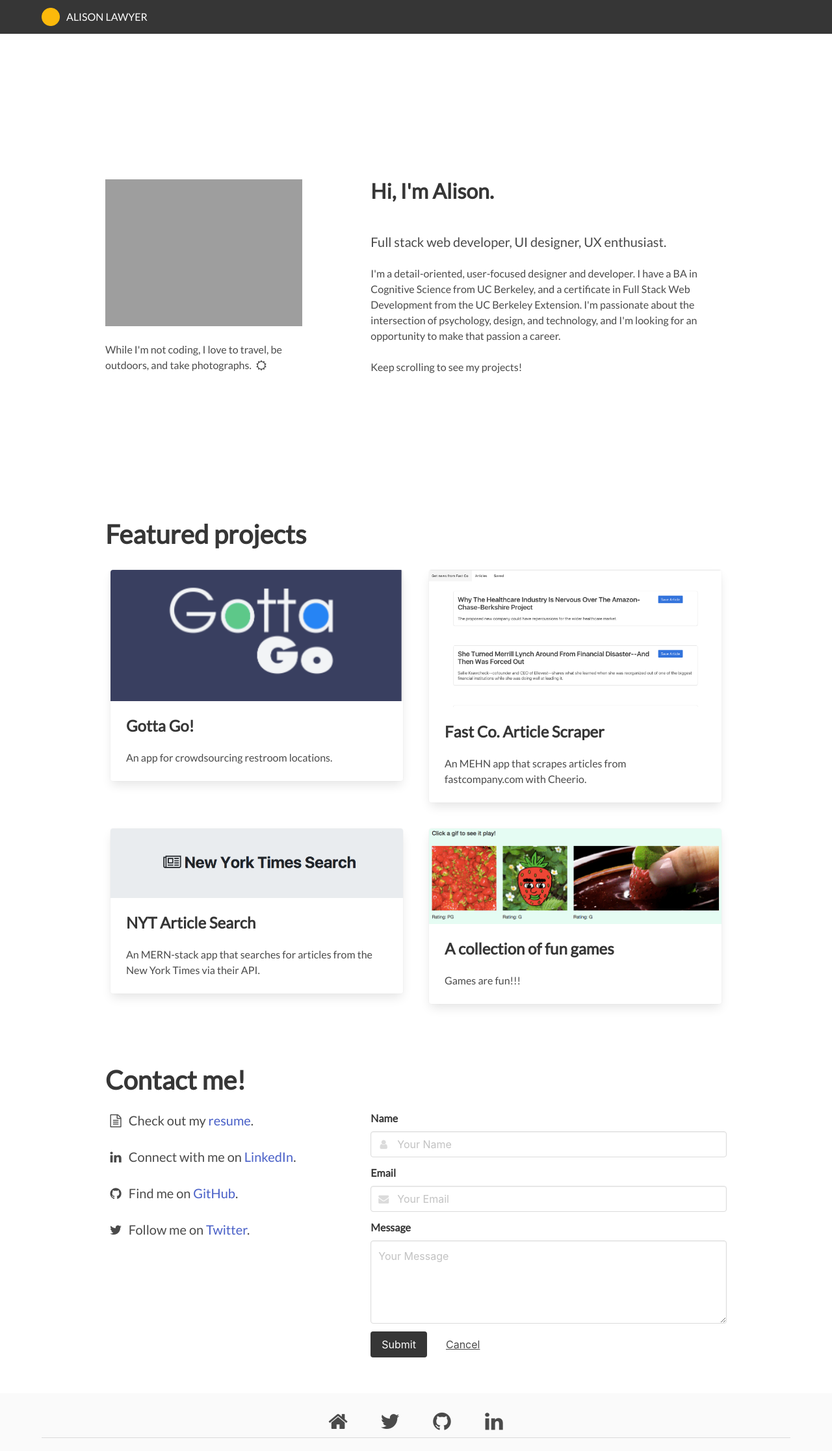
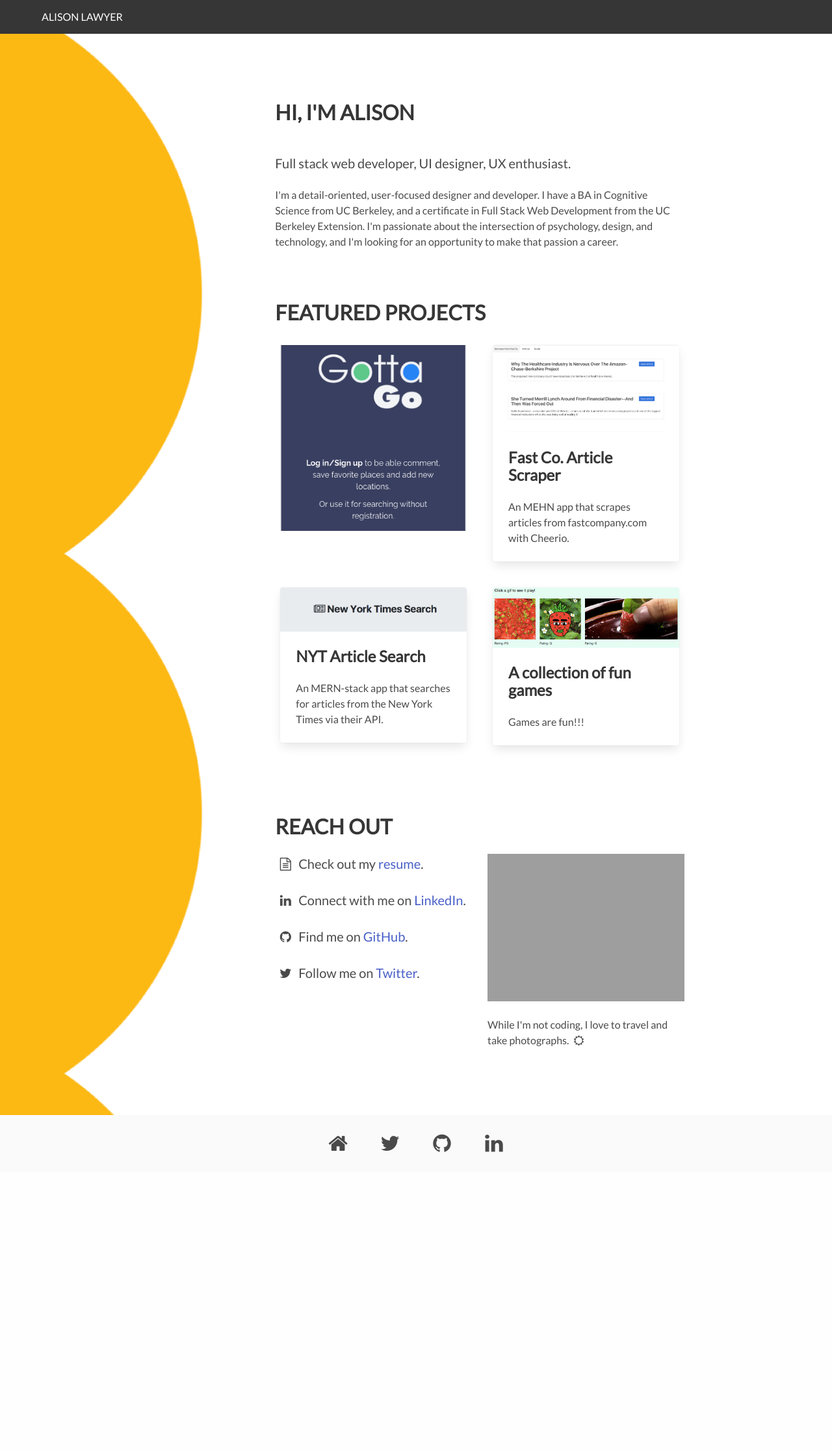
Before and after one commit to anlawyer/portfolio, a Node server app: page / in a window 1280 px wide. Shown: the whole page at 65% size. After the commit the page ends 1773 px from the top, so only its background shows below. Run offline with Node 20, Linux system fonts and the light colour scheme; some libraries are stand-ins or nearby versions; grey boxes are pictures that could not be loaded.

Commit message:
changed landing page

```diff
--- a/public/css/style.css
+++ b/public/css/style.css
@@ -1,11 +1,25 @@
+* {
+  box-sizing: border-box;
+}
+
 html,body {
   font-family: 'Lato', sans-serif;
 }
 
-body {
-  /* background-color: gray;
-  background-position:  */
+.bg-img {
+  background-image: url(../images/big-bg.png);
+  /* margin-left: -100px; */
+  background-position: -70px;
+  background-repeat:  no-repeat;
+  background-attachment: fixed;
+  background-size:  cover;
 }
+
+.img-responsive {
+      display: block;
+      max-width: 100%;
+      height: auto;
+   }
 
 .footer {
   flex-shrink: 0;
@@ -14,6 +28,14 @@ body {
 
 a:hover, button:hover {
   color: #fbca04;
+}
+
+ a:hover figure {
+  color: #fbca04;
+}
+
+.left-nav {
+  position: fixed;
 }
 
 .left-wrapper {
--- a/views/pages/index.ejs
+++ b/views/pages/index.ejs
@@ -4,15 +4,16 @@
   <% include ../partials/head %>
 </head>
 <body>
+  <% include ../partials/header %>
+  <figure class="bg-img img-responsive">
   <section class="hero is-fullheight is-default is-bold">
-  <% include ../partials/header %>
     <div class="hero-body">
       <div class="container">
-        <div class="columns is-multiline">
+        <div class="columns">
           <!-- column for intro -->
-          <div class="column is-10 is-offset-1 intro">
-            <div class="columns is-multiline">
-              <div class="column is-4">
+          <!-- <div class="column is-10 is-offset-1 intro"> -->
+            <!-- <div class="columns is-multiline"> -->
+              <!-- <div class="column is-4">
                 <figure class="image">
                   <img src="../../images/me.JPG" alt="picture of alison">
                 </figure>
@@ -27,10 +28,21 @@
                     </p>
                   </div>
                 </div>
+              </div> -->
+              <!-- left side -->
+              <div class="column is-2">
+                <div class="left-nav">
+                  <!-- <h2 class="is-2">
+                    HELLO
+                  </h2> -->
                 </div>
-              <div class="column is-7 is-offset-1">
+              </div>
+              <!-- right side -->
+              <div class="column is-8 is-offset-1">
+                <div class="columns is-multiline">
+                  <div class="column is-10 is-offset-1 intro">
                     <h2 class="title is-3">
-                  Hi, I'm Alison.
+                      HI, I'M ALISON
                     </h2>
                     <br />
                     <h5 class="subtitle is-5">
@@ -43,10 +55,6 @@
                       intersection of psychology, design, and technology, and I'm looking
                       for an opportunity to make that passion a career.
                     </p>
-                <br />
-                <p>
-                  Keep scrolling to see my projects!
-                </p>
                   </div>
                   <!-- <div class="column is-12">
                   </div>
@@ -57,31 +65,31 @@
                       <i class="fa fa-3x fa-chevron-down" aria-hidden="true"></i>
                     </span>
                   </div> -->
+                <!-- </div>
               </div>
-          </div>
-        </div>
-      </div>
-    </div>
-  </section>
-  <section>
-    <div class="container">
-      <div class="columns is-multiline">
+            </div> -->
+          <!-- </div> -->
+        <!-- </div> -->
+      <!-- </section>
+      <section> -->
+        <!-- <div class="container"> -->
+          <!-- <div class="columns is-multiline"> -->
             <!-- column for projects -->
             <div class="column is-10 is-offset-1 projects">
-          <h2 class="title is-2">
-            Featured projects
+              <h2 class="title is-3">
+                FEATURED PROJECTS
               </h2>
               <div class="columns is-multiline">
                 <div class="column is-6 card-cont">
-              <div class="card">
-                <div class="card-image">
+                  <!-- <div class="box"> -->
+                    <!-- <div class="card-image"> -->
                       <a href="/gottago">
-                  <figure class="image">
-                    <img src="../../images/gg2-landing.png">
+                      <figure class="image ">
+                        <img src="../../images/GottaGo-landing.png">
                       </figure>
                     </a>
-                </div>
-                <div class="card-content">
+                    <!-- </div> -->
+                    <!-- <div class="card-content">
                       <a href="/gottago">
                         <h4 class="title is-4">Gotta Go!</h4>
                       </a>
@@ -89,8 +97,8 @@
                       <p>
                         An app for crowdsourcing restroom locations.
                       </p>
-                </div>
-              </div>
+                    </div> -->
+                  <!-- </div> -->
                 </div>
                 <!-- FastCo scraper -->
                 <div class="column is-6 card-cont">
@@ -202,11 +210,11 @@
             </div>
             <!-- column for contact -->
             <div class="column is-10 is-offset-1 contact">
-          <h2 class="title is-2">
-            Contact me!
+              <h2 class="title is-3">
+                REACH OUT
               </h2>
               <div class="columns is-multiline">
-            <div class="column is-5">
+                <div class="column is-6">
                   <h5 class="subtitle is-5">
                     <span class="icon is-medium">
                       <i class="fa fa-file-text-o" aria-hidden="true"></i>
@@ -232,7 +240,23 @@
                     Follow me on <a href="https://twitter.com/alison_lawyer" target="_blank">Twitter</a>.
                   </h5>
                 </div>
-            <div class="column is-7">
+                <div class="column is-6">
+                  <figure class="image">
+                    <img src="../../images/me.JPG" alt="picture of alison">
+                  </figure>
+                  <br />
+                  <div class="columns">
+                    <div class="column is-12">
+                      <p>
+                        While I'm not coding, I love to travel and take photographs.
+                        <span class="icon">
+                          <i class="fa fa-sun-o" aria-hidden="true"></i>
+                        </span>
+                      </p>
+                    </div>
+                  </div>
+                </div>
+                <!-- <div class="column is-10">
                   <form action="https://formspree.io/hello@alisoncodes.com"
                     method="POST" id="emailForm">
                     <div class="field">
@@ -268,13 +292,16 @@
                       </div>
                     </div>
                   </form>
+                </div> -->
               </div>
             </div>
           </div>
         </div>
       </div>
-    <!-- </div> -->
+    </div>
+  </div>
+    <% include ../partials/footer %>
   </section>
-  <% include ../partials/footer %>
+  </figure>
 </body>
 </html>
--- a/views/partials/head.ejs
+++ b/views/partials/head.ejs
@@ -7,7 +7,7 @@
 <link rel="icon" type="image" href="./images/favicon.ico" />
 <link rel="stylesheet" href="https://cdnjs.cloudflare.com/ajax/libs/bulma/0.6.0/css/bulma.min.css" integrity="sha256-HEtF7HLJZSC3Le1HcsWbz1hDYFPZCqDhZa9QsCgVUdw=" crossorigin="anonymous" />
 <!-- <link rel="stylesheet" type="text/css" href="../../node_modules/bulma/css/bulma.css" /> -->
-<!-- <link rel="stylesheet" type="text/css" href="../../node_modules/bulma-start/css/main.css" /> -->
-<link rel="stylesheet" type="text/css" href="/css/style.css" />
+<!-- <link rel="stylesheet" type="text/css" href="./node_modules/bulma-start/css/main.css" /> -->
+<link rel="stylesheet" type="text/css" href="./css/style.css" />
 <script src="https://code.jquery.com/jquery-3.2.1.min.js" integrity="sha256-hwg4gsxgFZhOsEEamdOYGBf13FyQuiTwlAQgxVSNgt4=" crossorigin="anonymous"></script>
 <script async type="text/javascript" src="../../js/bulma.js"></script>
--- a/views/partials/header.ejs
+++ b/views/partials/header.ejs
@@ -3,7 +3,7 @@
     <div class="container">
       <div class="navbar-brand">
         <a class="navbar-item" href="/">
-          <img class="sun" alt="sun" src="../../images/betteryellow.png">
+          <!-- <img class="sun" alt="sun" src="../../images/betteryellow.png"> -->
           <!-- <span></span> -->
           ALISON LAWYER
         </a>
```
Also changed, not shown: public/images/big-bg.png (added), public/images/portfolio-background-left.png (added). Lines whose indentation alone changed are shown as unchanged.
